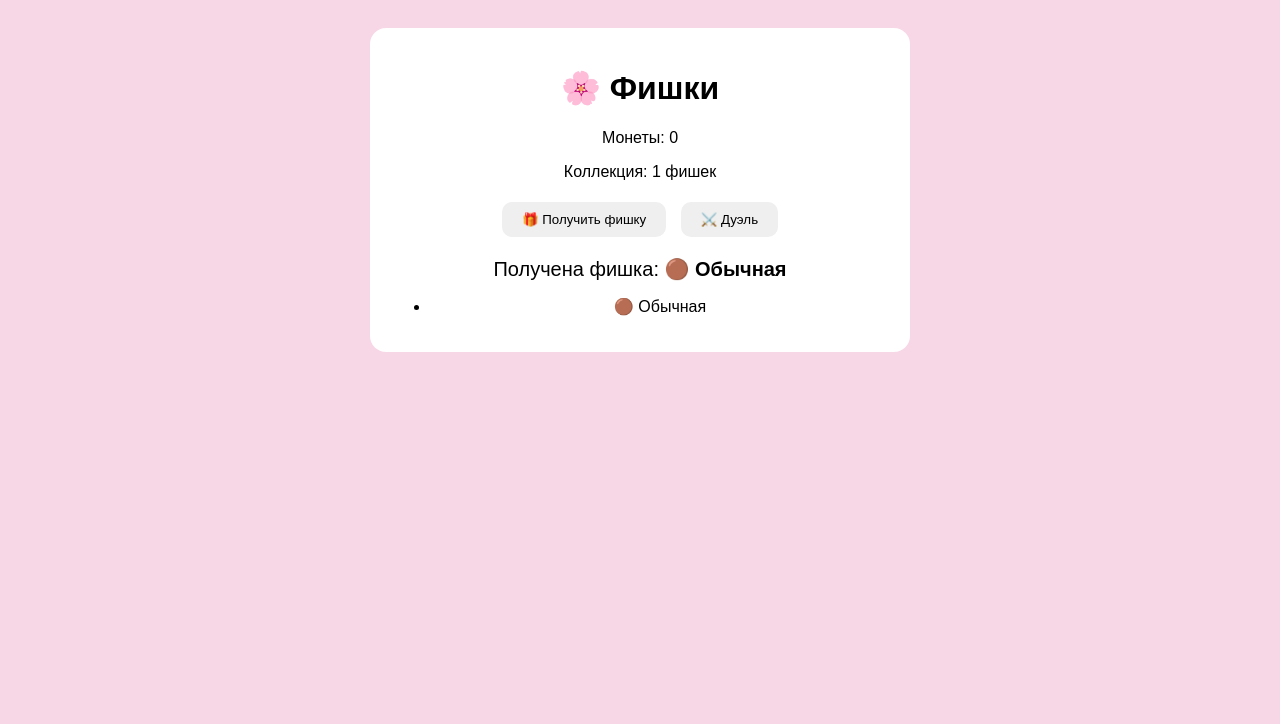
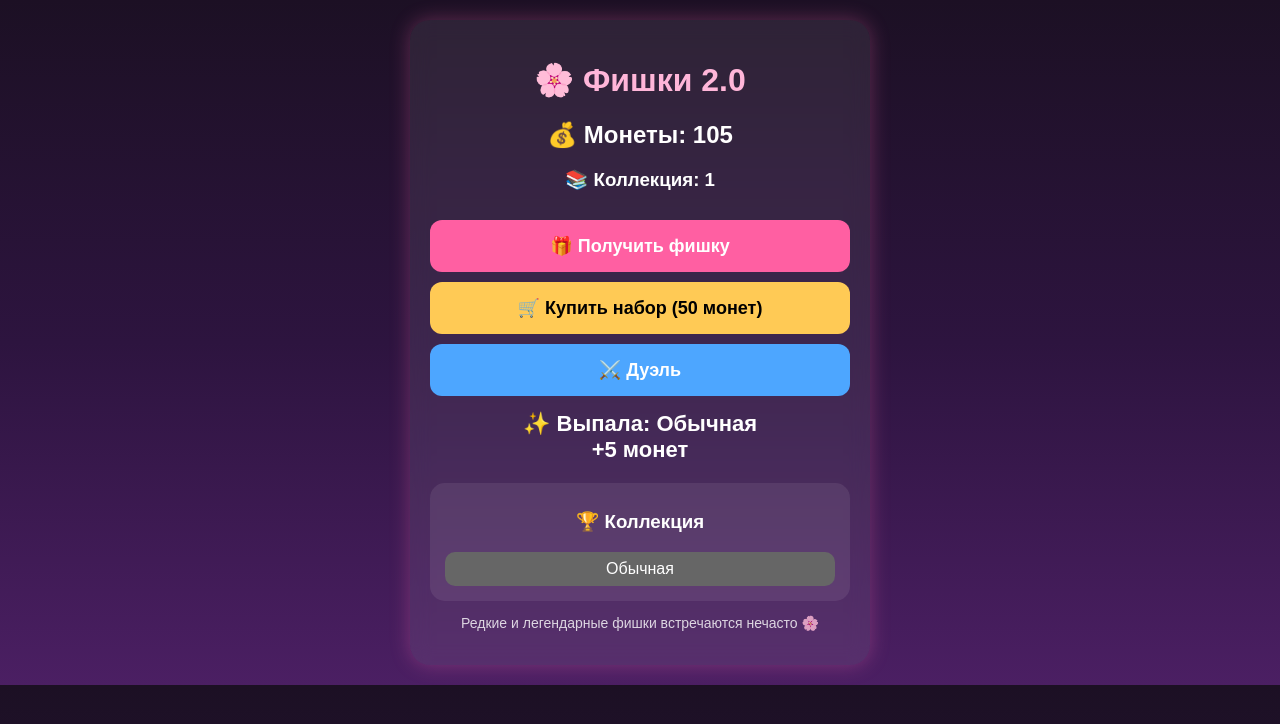
Before and after one commit to kapustaaxiles-arch/fishki-game, a plain HTML site: page index.html in a window 1280 px wide. Both pictures are taken after a click on the button "🎁 Получить фишку". Drawn offline with Linux system fonts and the light colour scheme.

Commit message:
Create index.html

```diff
--- a/index.html
+++ b/index.html
@@ -3,73 +3,254 @@
 <head>
 <meta charset="UTF-8">
 <meta name="viewport" content="width=device-width, initial-scale=1.0">
-<title>Фишки 🌸</title>
+<title>🌸 Фишки 2.0</title>
+
 <style>
-body{font-family:Arial,sans-serif;background:#f7d6e6;text-align:center;padding:20px}
-.card{background:white;border-radius:16px;padding:20px;max-width:500px;margin:auto}
-button{padding:10px 20px;border:none;border-radius:10px;cursor:pointer;margin:5px}
-#result{font-size:20px;margin-top:15px}
+body{
+margin:0;
+font-family:Arial,sans-serif;
+background:linear-gradient(180deg,#1c1024,#2d143f,#4b1f63);
+color:white;
+text-align:center;
+padding:20px;
+}
+
+.card{
+max-width:420px;
+margin:auto;
+background:rgba(255,255,255,.08);
+backdrop-filter:blur(10px);
+border-radius:20px;
+padding:20px;
+box-shadow:0 0 20px rgba(255,105,180,.3);
+}
+
+h1{
+color:#ffb6d9;
+}
+
+button{
+width:100%;
+padding:15px;
+margin-top:10px;
+border:none;
+border-radius:12px;
+font-size:18px;
+cursor:pointer;
+font-weight:bold;
+}
+
+.open{
+background:#ff5fa2;
+color:white;
+}
+
+.shop{
+background:#ffca55;
+}
+
+.duel{
+background:#4da6ff;
+color:white;
+}
+
+.collection{
+margin-top:20px;
+padding:10px;
+background:rgba(255,255,255,.08);
+border-radius:15px;
+}
+
+.chip{
+padding:8px;
+margin:5px;
+border-radius:10px;
+}
+
+.common{background:#666;}
+.rare{background:#2196f3;}
+.epic{background:#9c27b0;}
+.legendary{
+background:gold;
+color:black;
+font-weight:bold;
+}
+
+#result{
+margin-top:15px;
+font-size:22px;
+font-weight:bold;
+}
+
+.small{
+opacity:.8;
+font-size:14px;
+}
 </style>
 </head>
+
 <body>
+
 <div class="card">
-<h1>🌸 Фишки</h1>
-<p>Монеты: <span id="coins">0</span></p>
-<p>Коллекция: <span id="count">0</span> фишек</p>
-<button onclick="getChip()">🎁 Получить фишку</button>
-<button onclick="duel()">⚔️ Дуэль</button>
+
+<h1>🌸 Фишки 2.0</h1>
+
+<h2>💰 Монеты: <span id="coins">0</span></h2>
+<h3>📚 Коллекция: <span id="count">0</span></h3>
+
+<button class="open" onclick="getChip()">
+🎁 Получить фишку
+</button>
+
+<button class="shop" onclick="buyPack()">
+🛒 Купить набор (50 монет)
+</button>
+
+<button class="duel" onclick="duel()">
+⚔️ Дуэль
+</button>
+
 <div id="result"></div>
-<ul id="list"></ul>
+
+<div class="collection">
+<h3>🏆 Коллекция</h3>
+<div id="chips"></div>
+</div>
+
+<p class="small">
+Редкие и легендарные фишки встречаются нечасто 🌸
+</p>
+
 </div>
 
 <script>
-let coins=0;
-let collection=[];
-const rarities=[
-["🟤 Обычная",60],
-["🔵 Редкая",25],
-["🟣 Эпическая",10],
-["🟡 Легендарная",4],
-["🌸 Сакура",1]
+
+let coins = Number(localStorage.getItem("coins")) || 100;
+let collection = JSON.parse(localStorage.getItem("collection")) || [];
+
+const rarities = [
+{
+name:"Обычная",
+chance:70,
+class:"common",
+reward:5
+},
+{
+name:"Редкая",
+chance:20,
+class:"rare",
+reward:15
+},
+{
+name:"Эпическая",
+chance:8,
+class:"epic",
+reward:40
+},
+{
+name:"Легендарная",
+chance:2,
+class:"legendary",
+reward:150
+}
 ];
 
-function randomChip(){
- let r=Math.random()*100,s=0;
- for(let item of rarities){
-   s+=item[1];
-   if(r<s) return item[0];
- }
- return "🟤 Обычная";
+function save(){
+localStorage.setItem("coins",coins);
+localStorage.setItem("collection",JSON.stringify(collection));
+update();
 }
 
-function render(){
- document.getElementById("coins").textContent=coins;
- document.getElementById("count").textContent=collection.length;
- document.getElementById("list").innerHTML=collection.map(x=>"<li>"+x+"</li>").join("");
+function update(){
+
+document.getElementById("coins").innerText=coins;
+document.getElementById("count").innerText=collection.length;
+
+let html="";
+
+collection.forEach(chip=>{
+html+=`
+<div class="chip ${chip.class}">
+${chip.name}
+</div>
+`;
+});
+
+document.getElementById("chips").innerHTML=html;
+}
+
+function randomChip(){
+
+let roll=Math.random()*100;
+
+if(roll<70) return rarities[0];
+if(roll<90) return rarities[1];
+if(roll<98) return rarities[2];
+
+return rarities[3];
 }
 
 function getChip(){
- const chip=randomChip();
- collection.push(chip);
- document.getElementById("result").innerHTML="Получена фишка: <b>"+chip+"</b>";
- render();
+
+let chip=randomChip();
+
+collection.push(chip);
+coins+=chip.reward;
+
+document.getElementById("result").innerHTML=
+`✨ Выпала: <b>${chip.name}</b><br>
++${chip.reward} монет`;
+
+save();
+}
+
+function buyPack(){
+
+if(coins<50){
+
+alert("Недостаточно монет!");
+return;
+}
+
+coins-=50;
+
+for(let i=0;i<3;i++){
+
+let chip=randomChip();
+collection.push(chip);
+}
+
+document.getElementById("result").innerHTML=
+"🎁 Открыт набор из 3 фишек!";
+
+save();
 }
 
 function duel(){
- if(collection.length===0){
-   document.getElementById("result").textContent="Сначала получи фишку!";
-   return;
- }
- if(Math.random()>0.5){
-   coins+=10;
-   document.getElementById("result").innerHTML="🏆 Победа! +10 монет";
- } else {
-   collection.pop();
-   document.getElementById("result").innerHTML="😢 Поражение. Потеряна фишка.";
- }
- render();
+
+let win=Math.random()<0.5;
+
+if(win){
+
+coins+=50;
+
+document.getElementById("result").innerHTML=
+"🏆 Победа в дуэли! +50 монет";
 }
-render();
+else{
+
+coins=Math.max(0,coins-25);
+
+document.getElementById("result").innerHTML=
+"💀 Поражение! -25 монет";
+}
+
+save();
+}
+
+update();
+
 </script>
+
 </body>
 </html>
```
